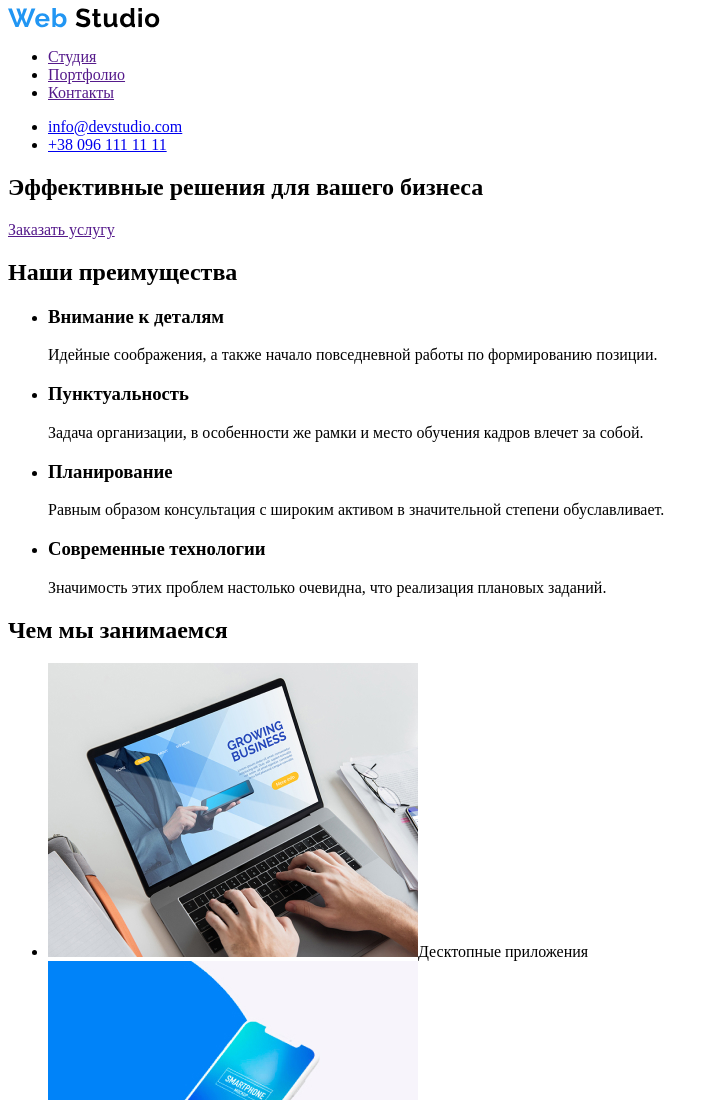
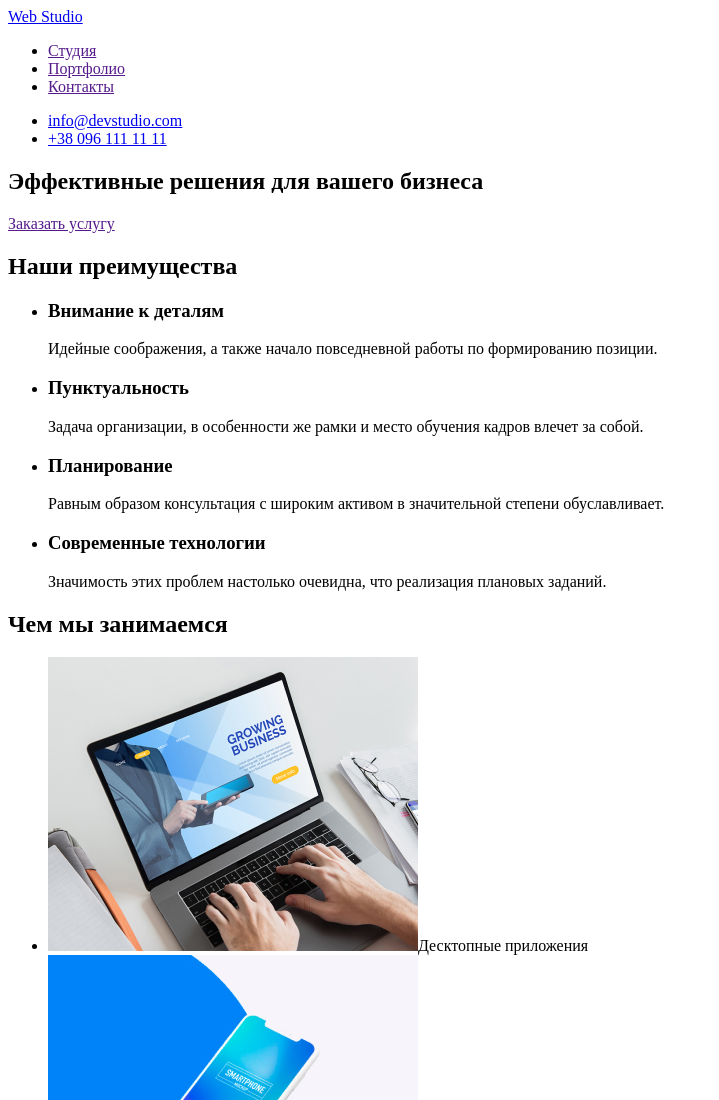
Before and after one commit to She-Helen/goit-markup-hw-01, a plain HTML site: page index.html in a window 1280 px wide. Shown: the top 1100 px of the page, without its empty margins (0-719 px from the left). Drawn offline with Linux system fonts and the light colour scheme.

Commit message:
исправляет лого на текст

```diff
--- a/index.html
+++ b/index.html
@@ -8,7 +8,7 @@
   <body>
     <header>
       <nav>
-        <a href=""><img src="./images/logo.svg" alt="Логотип вэб-студии" /></a>
+        <a href="./index.html">Web Studio</a>
         <ul>
           <li><a href="">Студия</a></li>
           <li><a href="">Портфолио</a></li>
```
